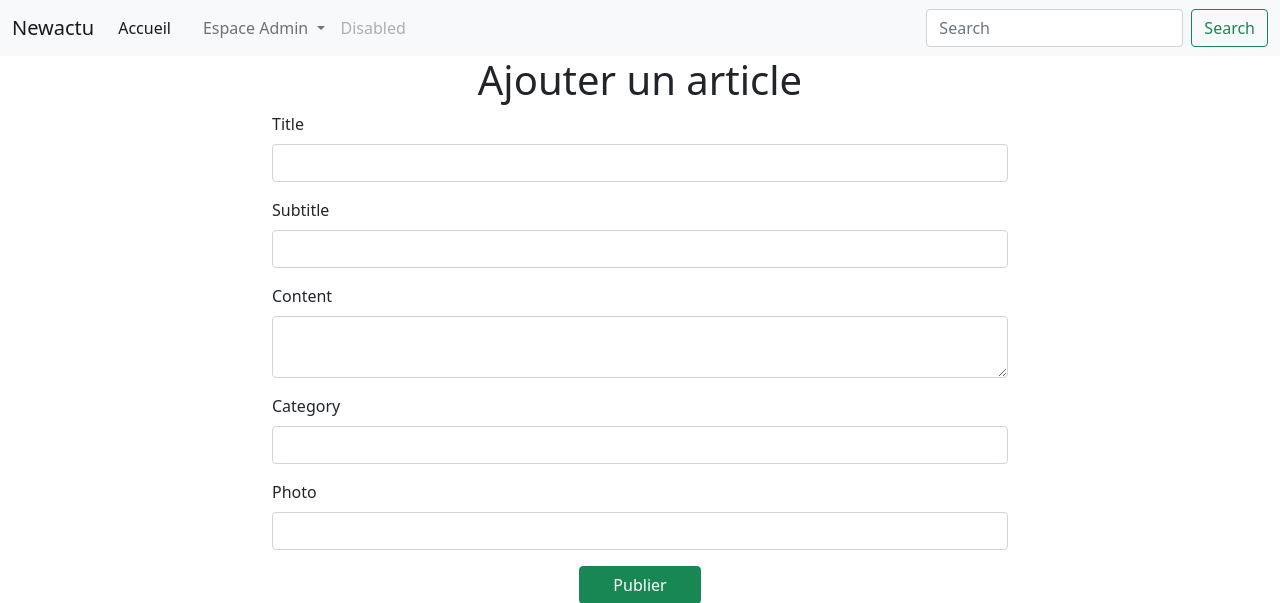
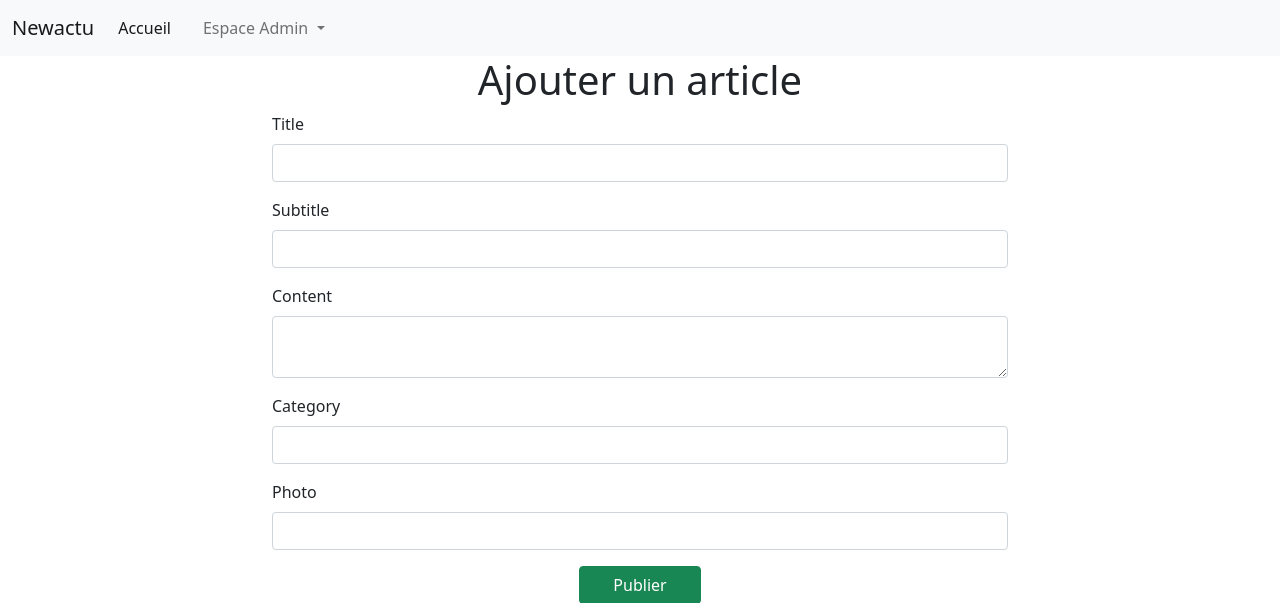
Before and after one commit to KevinL45/newsactu, a Symfony app: template templates/post/form.html.twig in a window 1280 px wide. Shown: the top 603 px of the page. Run offline with Twig, Linux system fonts and the light colour scheme; the template is opened without the code that fills it, so the values that code supplies are empty; form fields are guessed from the names that the template uses; some libraries are stand-ins or nearby versions.

Commit message:
first commit

```diff
--- a/templates/components/_nav.html.twig
+++ b/templates/components/_nav.html.twig
@@ -24,14 +24,10 @@
             <li><a class="dropdown-item" href="#">Something else here</a></li>
           </ul>
         </li>
-        <li class="nav-item">
-          <a class="nav-link disabled" href="#" tabindex="-1" aria-disabled="true">Disabled</a>
-        </li>
       </ul>
-      <form class="d-flex">
-        <input class="form-control me-2" type="search" placeholder="Search" aria-label="Search">
-        <button class="btn btn-outline-success" type="submit">Search</button>
-      </form>
     </div>
   </div>
 </nav>
+<div class="bg-light">
+          {{ render(url('render_categories_in_nav')) }}
+</div>
```
Also changed, not shown: src/Controller/DefaultController.php (+13 -0 lines), templates/renderer/nav_categories.html.twig (added, +9 -0 lines).
